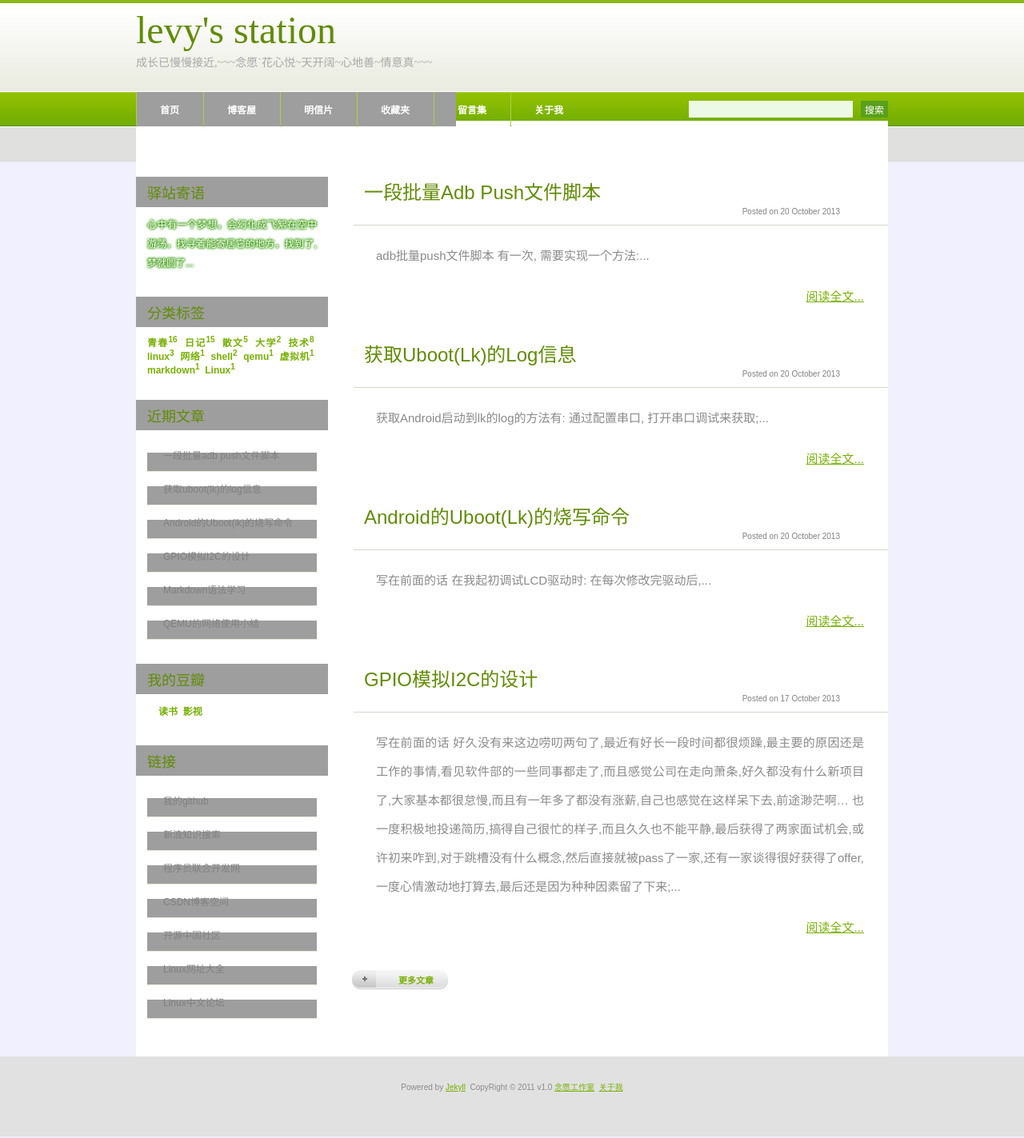
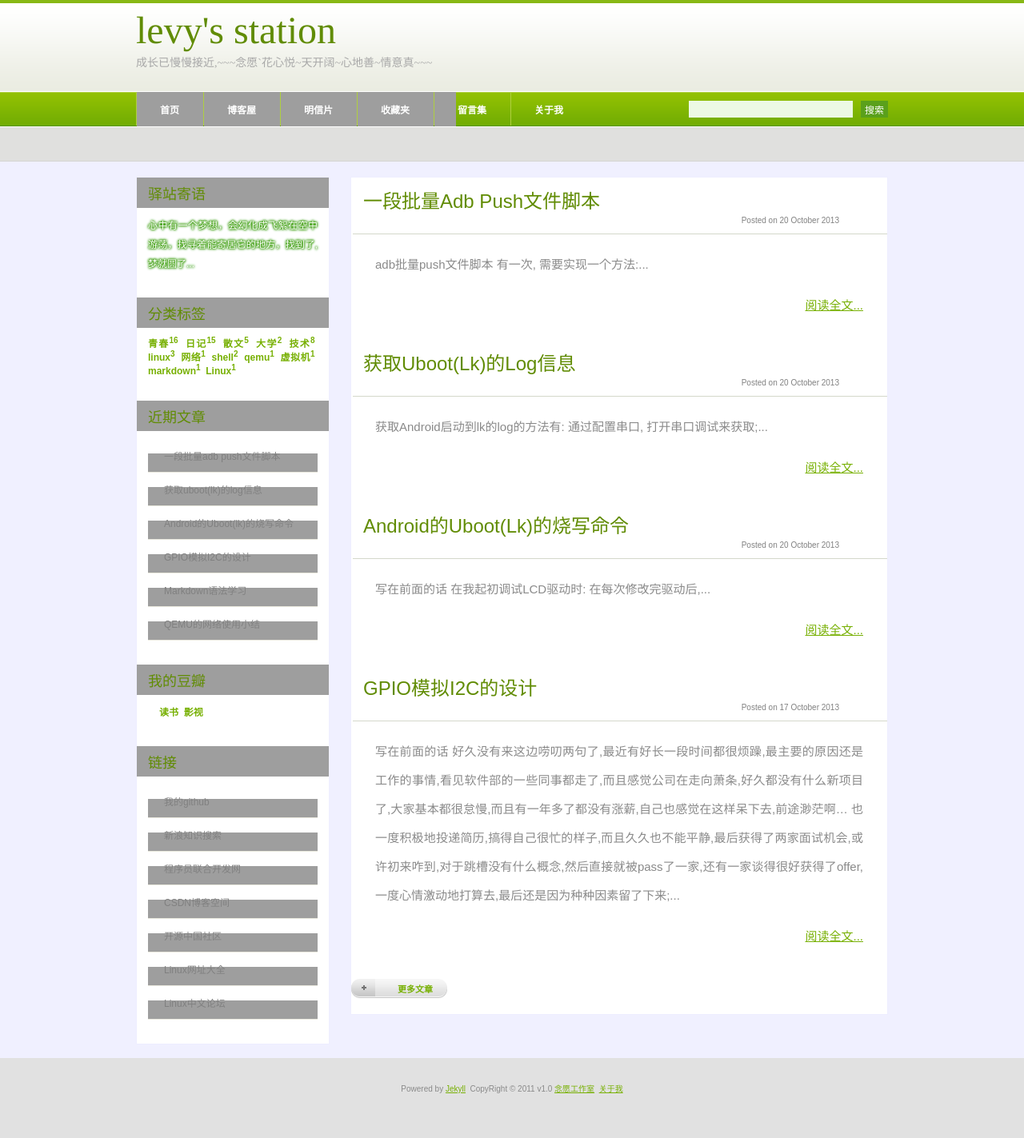
Before and after one commit to cailiwei/yuan, a Jekyll site: the page built from index.html, in a window 1280 px wide. Shown: the whole page at 80% size. Built offline with Jekyll 4.4.1, drawn with Linux system fonts in a browser that asks for light colours; the list of posts is cut into pages by our own code; comment, search, counter and statistics services are not loaded.

Commit message:
Update style.css

```diff
--- a/css/style.css
+++ b/css/style.css
@@ -69,30 +69,27 @@
 	line-height: normal;
 	text-transform: lowercase;
 	font-weight: normal;
-	font-family: "华文行楷", "Times New Roman", Times, serif;
+	font-family: Times, serif;
 	color: #618C04;
 }
 #logo p {
 	margin-top: 2px;
 	text-transform: lowercase;
 	font-size: 14px;
-	font-family: "华文行楷", "Times New Roman", Times, serif;
+	font-family: Times, serif;
 	color: #A8A8A8;
 }
 #logo h1 {
 	padding-top: 10px;
 	font-size: 48px;
-	font: "华文行楷";
 }
 #logo a {
 	text-decoration: none;
 	color: #A8A8A8;
-	font: "华文行楷";
 }
 #logo h1 a {
 	text-decoration: none;
 	color: #618C04;
-	font: "华文行楷";
 }
 /* ------------------ logo end ----------------- */
 
@@ -185,7 +182,6 @@
 	width: 940px;
 	margin: 0 auto;
 	padding: 70px 0px 0px 0px;
-	background: #FFFFFF;
 }
 
 /* 这里可以预留以后作为滚动横幅
@@ -215,6 +211,8 @@
 #content {
 	float: right;
 	width: 670px;
+	background: #FFF;
+	border: 1px solid #eef;
 }
 
 /* page-navigation */
@@ -242,7 +240,8 @@
 
 /* Post */
 .post {
-	margin-bottom: 30px;
+	margin-top: 10px;
+	margin-bottom: 20px;
 }
 .post .title {
 	height: 44px;
@@ -256,7 +255,6 @@
 	color: #618C04;
 }
 .post .date {
-	margin-top: -10px;
 	margin-left: 2px;
 	padding: 0px 30px 2px 15px;
 	padding-left: 15px;
@@ -264,7 +262,6 @@
 	color: gray;
 }
 .post .meta {
-	margin-top: -10px;
 	margin-left: 2px;
 	padding: 0px 30px 2px 15px;
 	border-bottom: 1px solid #D4D8CB;
@@ -367,16 +364,19 @@
 /* code backlight */
 #entry pre {
     margin: 10px;
-    background-color: #eef;
+/*  background-color: #fff; */
     padding: 10px;
     line-height: 20px
-	border: 1px solid #ddd;
+	border:1px solid #909090; background:#fff; color:#333;
+	filter:progid:DXImageTransform.Microsoft.Shadow(color=#909090,direction=120,strength=4);
+	-moz-box-shadow: 1px 1px 5px #909090;
+	-webkit-box-shadow: 1px 1px 5px #909090;
     overflow: auto;
 }
 #entry code {
     font-size: 14px;
-    font-family: "Times New Roman", 'monospace','Monaco';
-	background-color: #eef;
+    font-family: 'monospace','Monaco';
+/*  background-color: #fff; */
 	border: 1px solid #ddd;
 }
 #entry pre code {
@@ -388,7 +388,7 @@
     font-size: 14px;
     font-family: 'monospace','Monaco';
 	text-align: left;
-	border: none;
+	border: 1px solid #ddd;
 }
 #entry p {
     margin: 1em 0;
@@ -435,6 +435,8 @@
 	width: 240px;
 	font-family: Arial, Helvetica, sans-serif;
 	font-size: 12px;
+	background: #FFF;
+	border: 1px solid #eef;
 }
 #sidebar ul {
 	margin: 0;
@@ -448,7 +450,7 @@
 	list-style: none;
 }
 #desire {
-	font-family: "华文行楷", Arial, serif;
+	font-family: Arial, serif;
 	color:#FFFFFF;
 	font-size: 12px;
 	text-shadow:#339900 0px 1px 3px,#339900 1px 0px 3px,#339900 0px -1px 3px,#339900 -1px 0px 3px;
```
